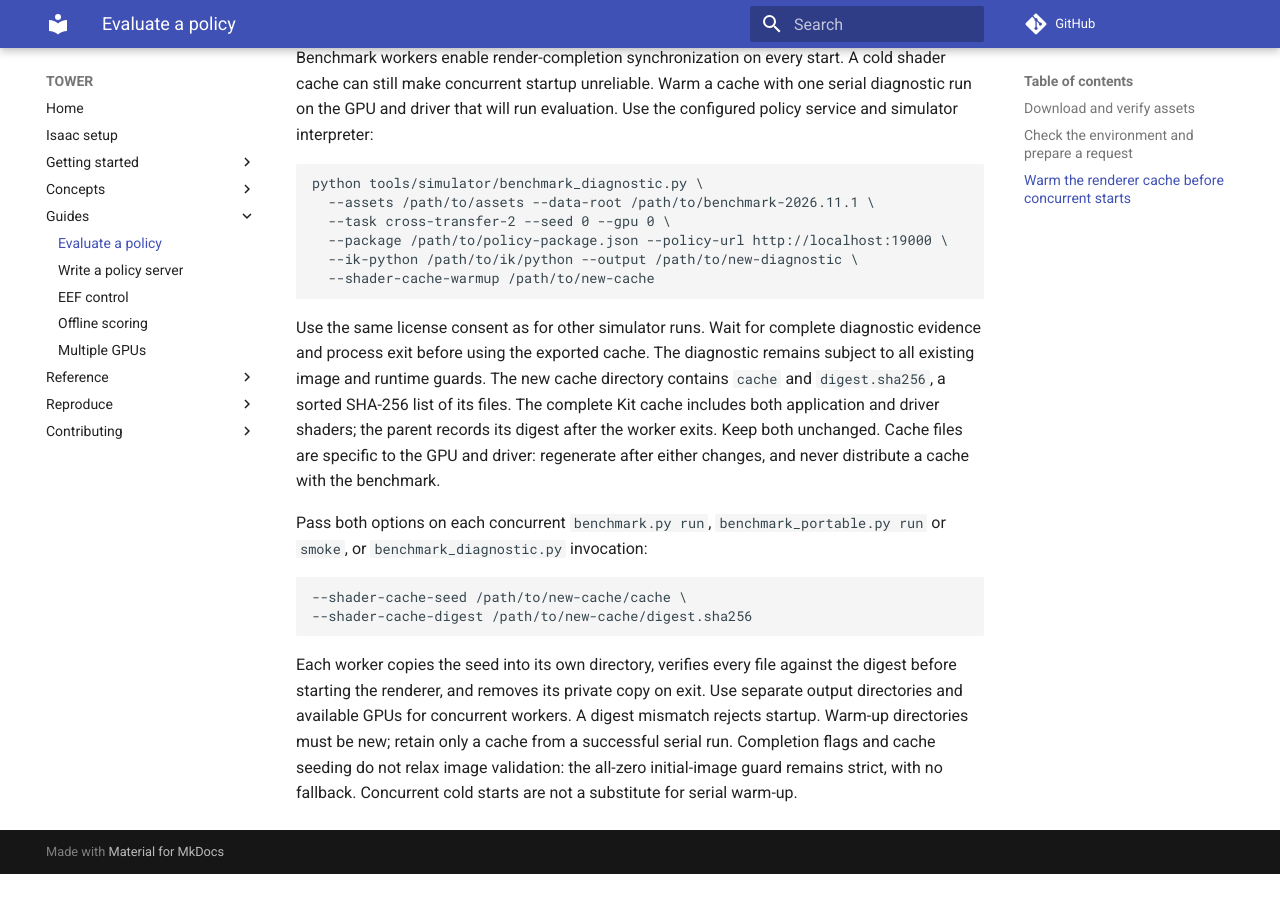
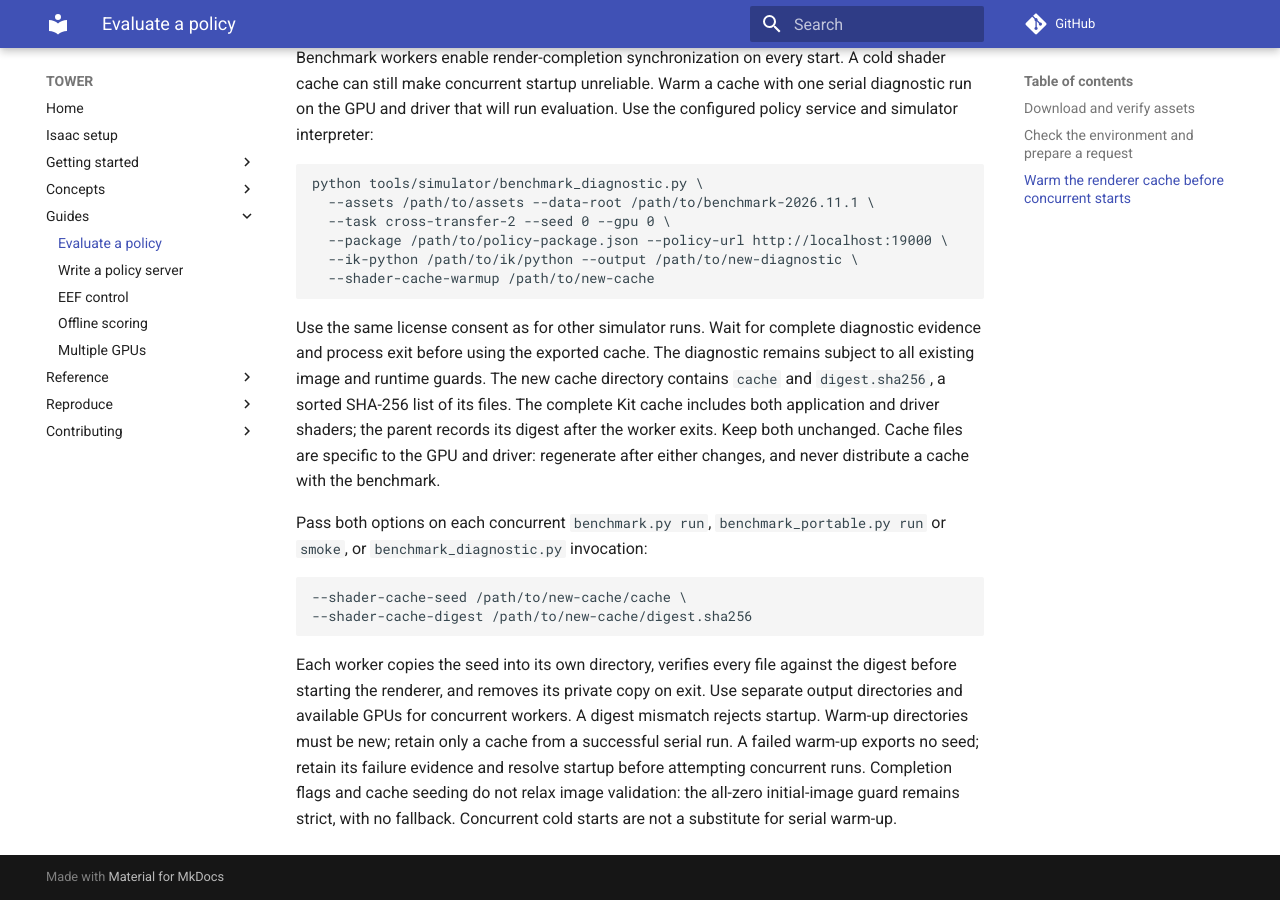
Before and after one commit to tower-benchmark/TOWER, an MkDocs documentation site: the page built from docs/guides/evaluate-a-policy.md, in a window 1280 px wide and 900 px high, scrolled down 2122 px. Built offline with MkDocs 1.6.1 and Material for MkDocs 9.7.7, drawn with Linux system fonts in a browser that asks for light colours; comment, search, counter and statistics services are not loaded; before the commit the page ends 2996 px from its top, so only the background shows below that.

Commit message:
docs(bench): describe failed warm-up handling [skip ci]

```diff
--- a/docs/guides/evaluate-a-policy.md
+++ b/docs/guides/evaluate-a-policy.md
@@ -131,6 +131,8 @@ Each worker copies the seed into its own directory, verifies every file against
 the digest before starting the renderer, and removes its private copy on exit.
 Use separate output directories and available GPUs for concurrent workers.
 A digest mismatch rejects startup. Warm-up directories must be new; retain only
-a cache from a successful serial run. Completion flags and cache seeding do not
+a cache from a successful serial run. A failed warm-up exports no seed; retain
+its failure evidence and resolve startup before attempting concurrent runs.
+Completion flags and cache seeding do not
 relax image validation: the all-zero initial-image guard remains strict, with
 no fallback. Concurrent cold starts are not a substitute for serial warm-up.
```
